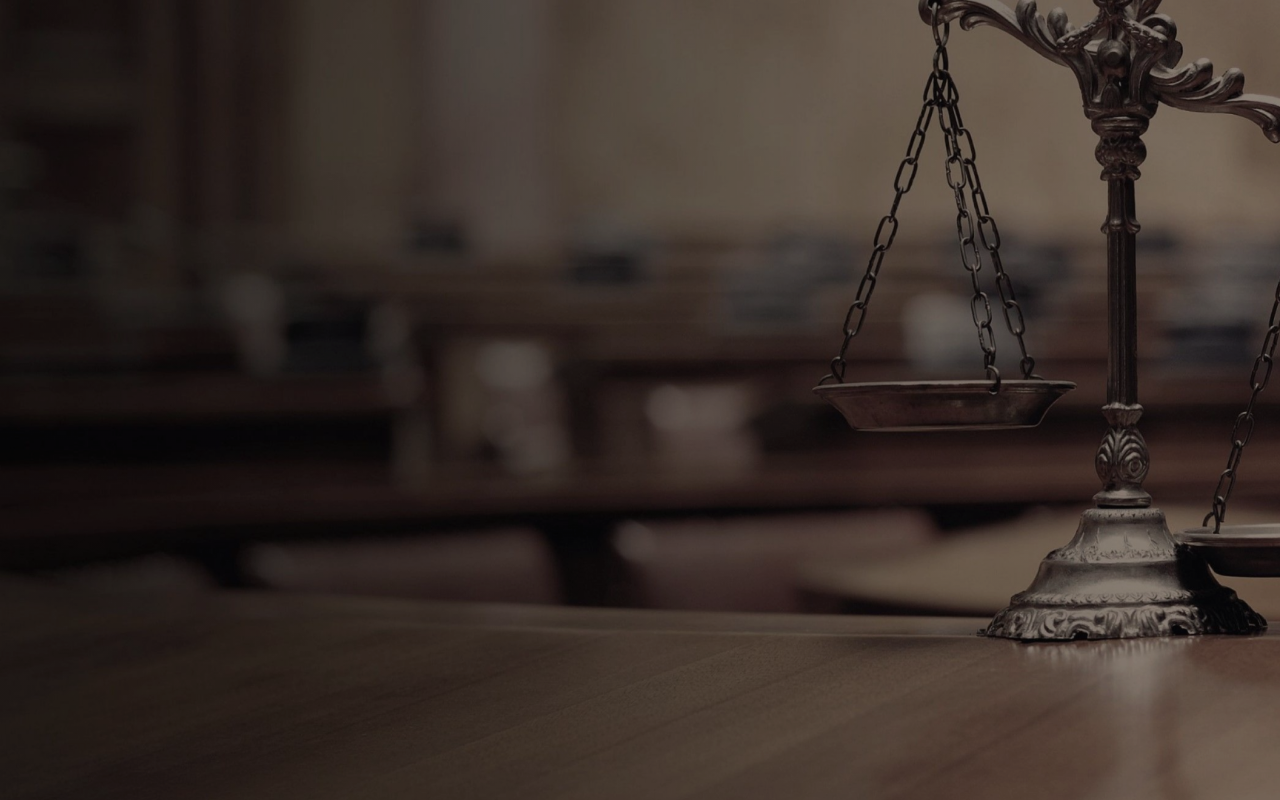
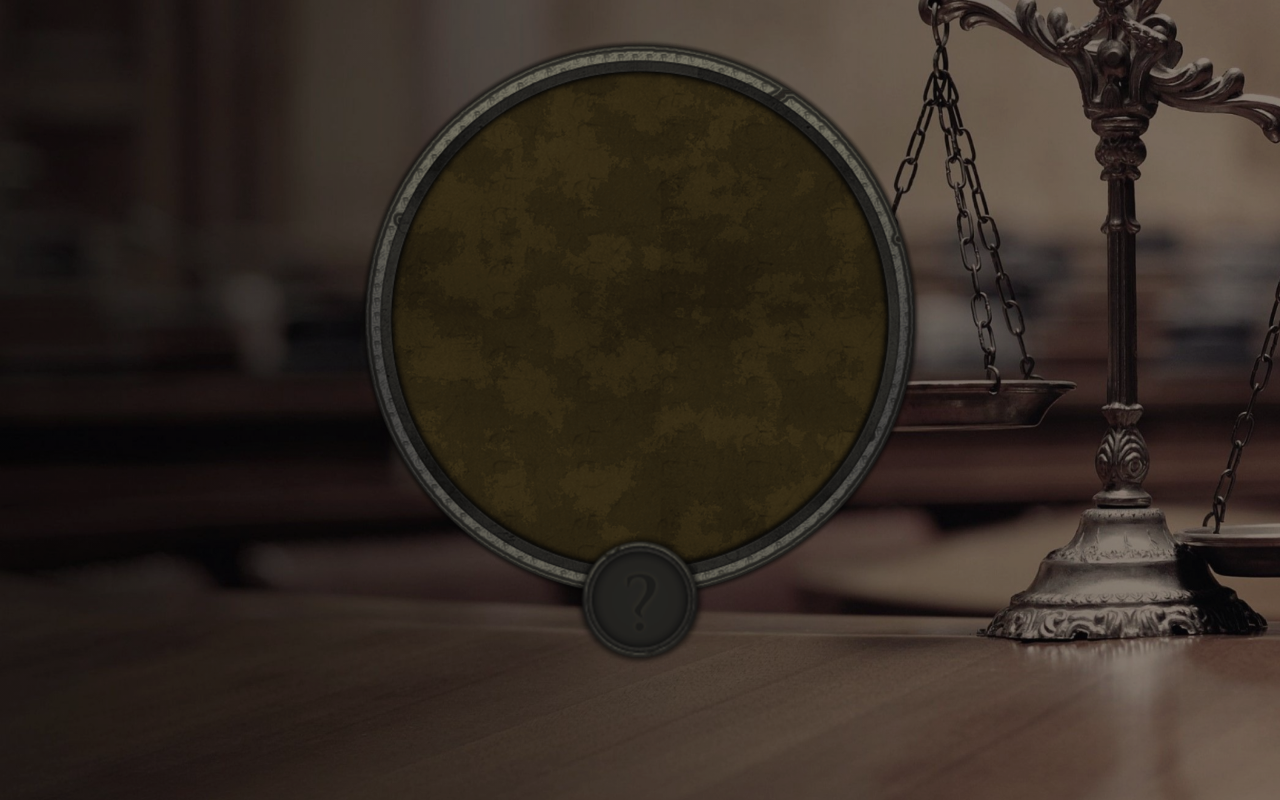
Before and after one commit to jhjo01/ssavalon_FE, a React (Create React App) app: page /game in a window 1280 px wide. Built offline with nearby package versions, Linux system fonts and the light colour scheme.

Commit message:
Style : single rotate avatar

```diff
--- /dev/null
+++ b/src/components/ui/avatar/Avatar.module.css
@@ -0,0 +1,48 @@
+.game_setting {
+  position: absolute;
+  top: 0;
+  width: 100%;
+  height: 100%;
+  transition: all 0.2s;
+}
+
+.game_setting .game_setting_inner {
+  pointer-events: all;
+  display: inline-block;
+  left: 50%;
+  transform: translate(-50%, -50%);
+  position: absolute;
+  top: 0;
+  transition: all 0.2s;
+}
+
+.game_setting .game_setting_inner .player {
+  position: relative;
+  vertical-align: middle;
+  width: 132px;
+  height: 132px;
+  text-align: center;
+}
+
+.game_setting .game_setting_inner .player .player_avatar {
+  position: relative;
+  padding: 24px 24px;
+  width: 100%;
+  height: 100%;
+  border-radius: 50%;
+}
+
+.game_setting
+  .game_setting_inner
+  .player
+  .player_avatar
+  .player_avatar_background {
+  position: absolute;
+  top: 50%;
+  left: 50%;
+  transform: translate(-50%, -50%) translateZ(0);
+  width: 100%;
+  height: 100%;
+  transition: opacity 0.2s;
+  background-size: contain;
+}
--- /dev/null
+++ b/src/components/ui/avatar/PoliceSImage.jsx
@@ -0,0 +1,27 @@
+import styles from "./Avatar.module.css";
+import AvatarFrame from "../../../assets/images/image-avatar-frame.png";
+
+const PoliceSImage = () => {
+  return (
+    <div
+      className={styles.game_setting}
+      style={{ transform: `rotate(180deg)` }}
+    >
+      <div
+        className={styles.game_setting_inner}
+        style={{ transform: `translate(-50%,-50%) rotate(-180deg)` }}
+      >
+        <div className={styles.player}>
+          <div className={styles.player_avatar}>
+            <div
+              className={styles.player_avatar_background}
+              style={{ backgroundImage: `url(${AvatarFrame})` }}
+            ></div>
+          </div>
+        </div>
+      </div>
+    </div>
+  );
+};
+
+export default PoliceSImage;
--- a/src/components/ui/gameboard/GameBoard.jsx
+++ b/src/components/ui/gameboard/GameBoard.jsx
@@ -1,5 +1,18 @@
+import PoliceSImage from "../avatar/PoliceSImage";
+import GameBoardImage from "../../../assets/images/image-game-board.png";
+import styles from "./GameBoard.module.css";
+
 const GameBoard = () => {
-    return <div></div>;
+  return (
+    <div
+      className={styles.game_table}
+      style={{ backgroundImage: `url(${GameBoardImage})` }}
+    >
+      <div className={styles.game_table_settings}>
+        <PoliceSImage />
+      </div>
+    </div>
+  );
 };
 
 export default GameBoard;
--- /dev/null
+++ b/src/components/ui/gameboard/GameBoard.module.css
@@ -0,0 +1,21 @@
+.game_table {
+  display: inline-block;
+  width: 560px;
+  height: 560px;
+  position: absolute;
+  border-radius: 50%;
+  top: 40%;
+  left: 50%;
+  transform: translate(-50%, -50%);
+  background-size: contain;
+}
+
+.game_table .game_table_settings {
+  position: relative;
+  pointer-events: none;
+  width: 100%;
+  height: 100%;
+  z-index: 1;
+  text-align: left;
+  margin-bottom: 32px;
+}
--- a/src/pages/Game.jsx
+++ b/src/pages/Game.jsx
@@ -1,5 +1,6 @@
 import styles from "./Game.module.css";
 import BackgroundImage from "../assets/images/image-background.png";
+import GameBoard from "../components/ui/gameboard/GameBoard";
 const Game = () => {
   return (
     <div
@@ -7,7 +8,9 @@ const Game = () => {
       style={{
         backgroundImage: `linear-gradient(rgba(0, 0, 0, 0.2), rgba(0, 0, 0, 0.2)),url(${BackgroundImage})`,
       }}
-        ></div>
+    >
+      <GameBoard />
+    </div>
   );
 };
 
```
Also changed, not shown: src/assets/images/image-avatar-frame.png (added). Lines whose indentation alone changed are shown as unchanged.
